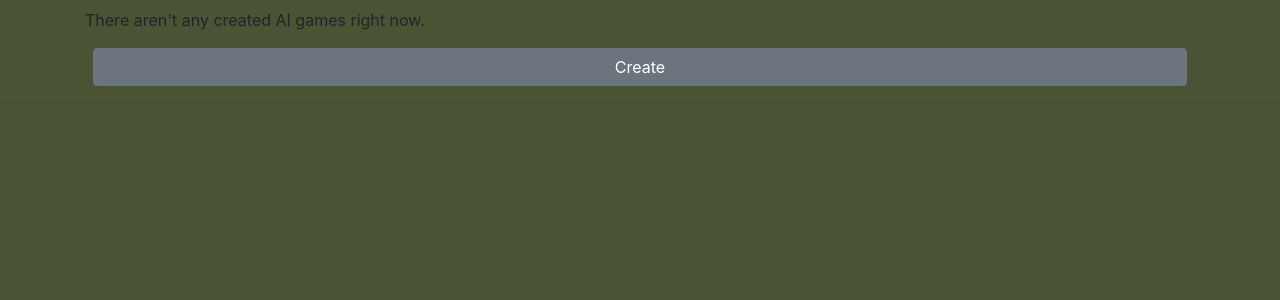
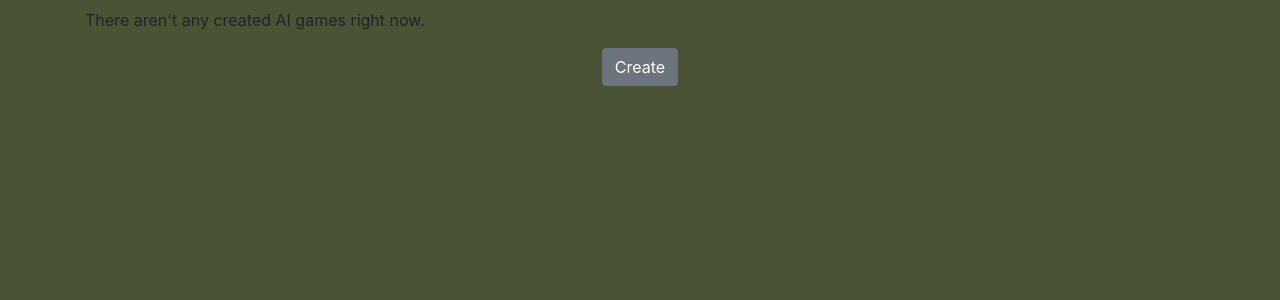
Before and after one commit to Muddl/fuzzyaitest, a Django app: page / in a window 1280 px wide. Shown: the part 56-356 px from the top of the page. Run offline with Django 4.2, Linux system fonts and the light colour scheme; the visitor is signed in with stand-in values (Sample User, id 1); data that the repository does not hold is empty; some libraries are stand-ins or nearby versions.

Commit message:
Mild formatting

```diff
--- a/fuzzyaitest/templates/game/game.html
+++ b/fuzzyaitest/templates/game/game.html
@@ -28,7 +28,8 @@
 {% endblock navbar %}
 
 {% block body %}
-    <div id="main-container" class="container center row">
+    <div id="main-container" class="container">
+        <div class="row">
             <div class="col-sm border border-dark bg-white">
                 <p class="text-center fs-4">Attacking</p>
                 <img id="attacking-piece" src="{% static '/Chessboard/wB.png' %}" alt="attacking piece" style="width: 125px; visibility: hidden;" class="displayed rounded mx-auto d-block">
@@ -39,7 +40,7 @@
             </div>
 
             <!-- Captured Pieces by each side -->
-        <div class="col-sm">
+            <div class="col">
                 <div id="white-captured-con" class="d-flex-inline flex-row">
                     <p>AI captured pieces:</p>
                 </div>
@@ -56,4 +57,5 @@
                 <p class="text-center fs-4">Move Log</p>
             </div>
         </div>
+    </div>
 {% endblock body %}
--- a/fuzzyaitest/templates/webapp/homepage.html
+++ b/fuzzyaitest/templates/webapp/homepage.html
@@ -20,7 +20,7 @@
 {% endblock navbar %}
 
 {% block body %}
-    <div class="container align-items-stretch d-flex flex-column flex-wrap align-items-baseline">
+    <div class="container align-items-stretch d-flex flex-wrap align-items-baseline">
         {% for running_game in ai %}
         <div class="card border-primary m-1" style="width: 250px">
             <div class="card-header text-center">
@@ -35,7 +35,10 @@
         {% empty %}
             <p>There aren't any created AI games right now. </p>
         {% endfor %}
-        <a class="btn btn-secondary mx-2" href="/create" role="button">Create</a>
     </div>
-    <hr />
+    <div class="container">
+        <div class="row d-flex justify-content-center">
+            <a class="btn btn-secondary mx-2" href="/create" role="button">Create</a>
+        </div>
+    </div>
 {% endblock body %}
```
Lines whose indentation alone changed are shown as unchanged.
